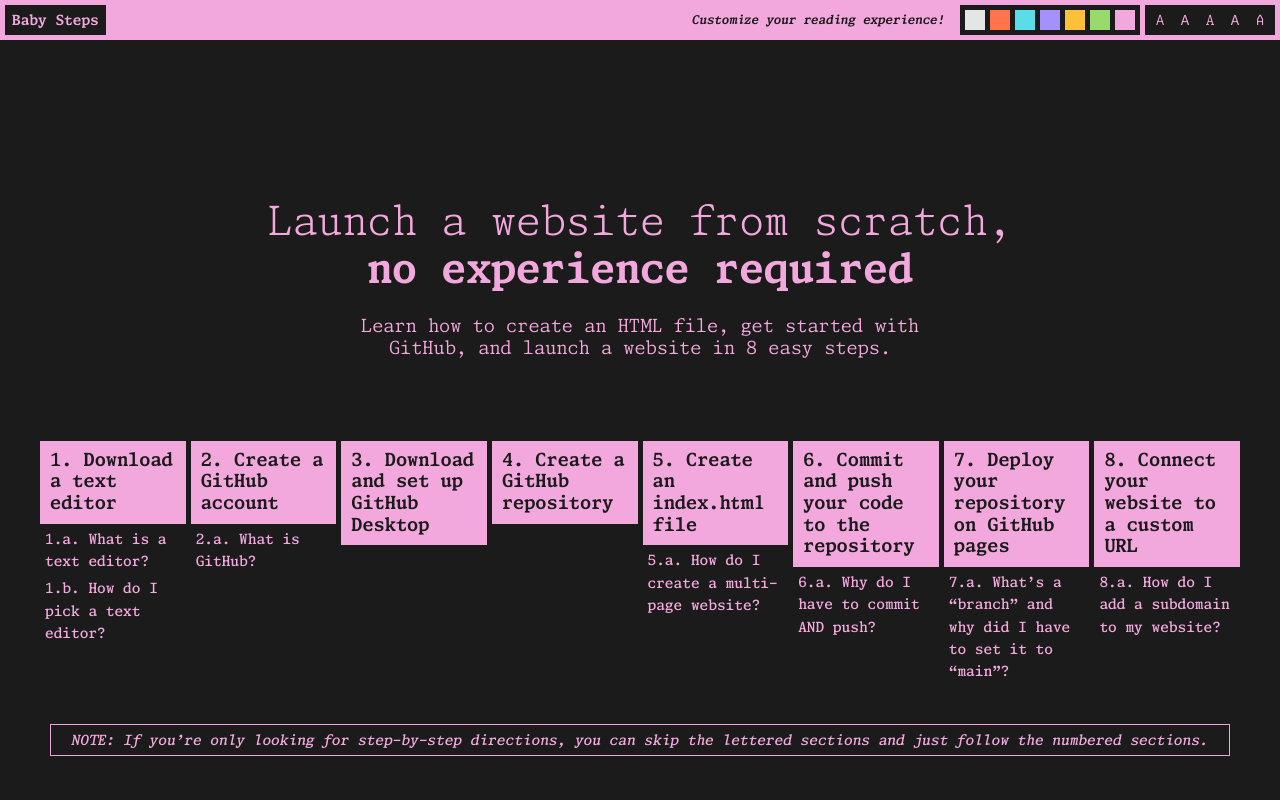
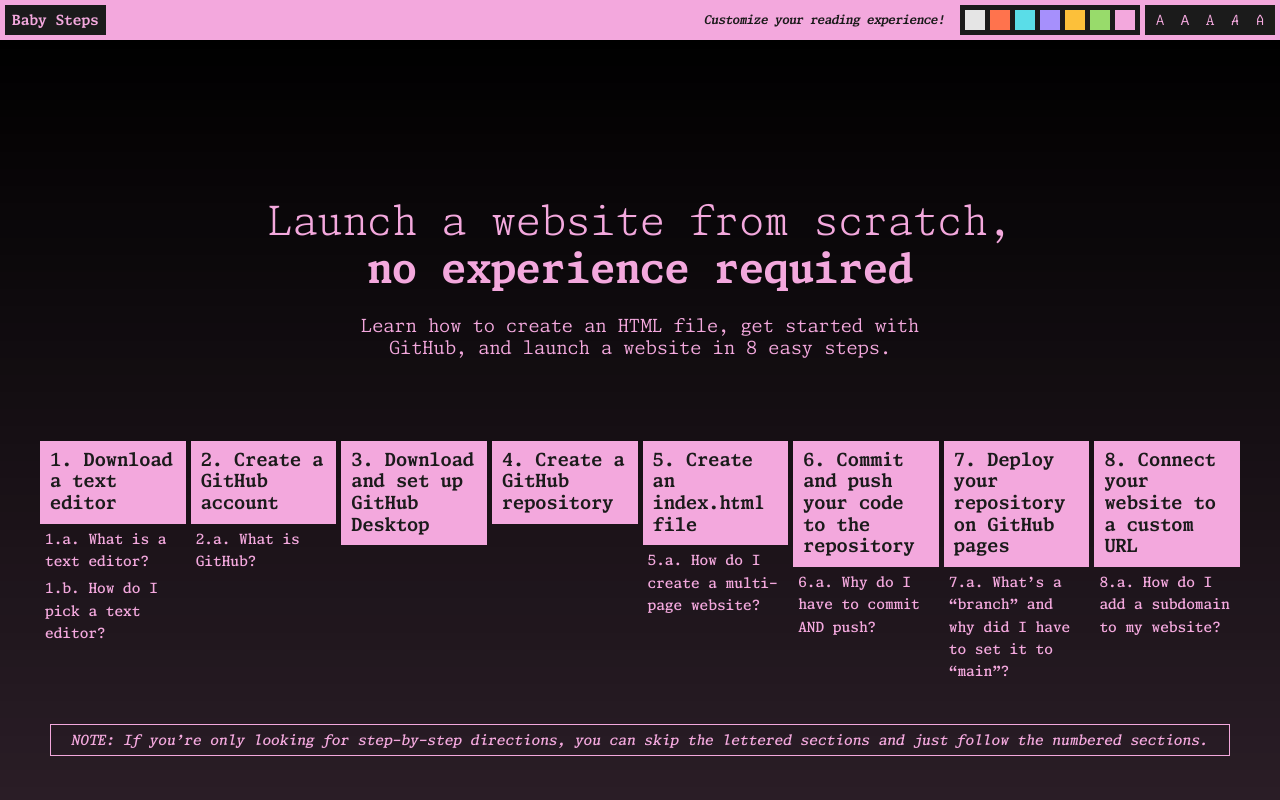
Before and after one commit to gabrieldrozdov/baby-steps, a plain HTML site: page index.html in a window 1280 px wide. Shown: the top 800 px of the page. Drawn offline with Linux system fonts and the light colour scheme; files whose address does not match are found by name; a web font is replaced by a local one.

Commit message:
fixed fonts, changed header styling

```diff
--- a/index.html
+++ b/index.html
@@ -104,7 +104,7 @@
 				</li>
 				<li><a href="#connect-your-website-to-a-custom-url">Connect your website to a custom URL</a>
 					<ol>
-						<li><a href="#how-do-I-add-a-subdomain-to-my-website">How do I add a subdomain to my website?</a></li>
+						<li><a href="#how-do-i-add-a-subdomain-to-my-website">How do I add a subdomain to my website?</a></li>
 					</ol>
 				</li>
 			</ol>
@@ -356,7 +356,7 @@
 				<div class="subsection-divider"></div>
 
 				<div class="subsection" id="how-do-i-add-a-subdomain-to-my-website">
-					<h4><a href="#how-do-I-add-a-subdomain-to-my-website">8.a. How do I add a subdomain to my website?</a></h4>
+					<h4><a href="#how-do-i-add-a-subdomain-to-my-website">8.a. How do I add a subdomain to my website?</a></h4>
 					<p>
 						asdf
 					</p>
--- a/style.css
+++ b/style.css
@@ -1,25 +1,36 @@
 @font-face {
 	font-family: 'Monaspace Neon';
-	src: url('assets/fonts/MonaspaceNeonVarVF[wght\,wdth\,slnt].ttf');
+	src: url('assets/fonts/MonaspaceNeonVarVF[wght\,wdth\,slnt].ttf') format('truetype'),
+		url('assets/fonts/MonaspaceNeonVarVF[wght\,wdth\,slnt].woff') format('woff'),
+		url('assets/fonts/MonaspaceNeonVarVF[wght\,wdth\,slnt].woff2') format('woff2');
 }
 @font-face {
 	font-family: 'Monaspace Argon';
-	src: url('assets/fonts/MonaspaceArgonVarVF[wght\,wdth\,slnt].ttf');
+	src: url('assets/fonts/MonaspaceArgonVarVF[wght\,wdth\,slnt].ttf'),
+		url('assets/fonts/MonaspaceArgonVarVF[wght\,wdth\,slnt].woff') format('woff'),
+		url('assets/fonts/MonaspaceArgonVarVF[wght\,wdth\,slnt].woff2') format('woff2');
 }
 @font-face {
 	font-family: 'Monaspace Xenon';
-	src: url('assets/fonts/MonaspaceXenonVarVF[wght\,wdth\,slnt].ttf');
+	src: url('assets/fonts/MonaspaceXenonVarVF[wght\,wdth\,slnt].ttf'),
+		url('assets/fonts/MonaspaceXenonVarVF[wght\,wdth\,slnt].woff') format('woff'),
+		url('assets/fonts/MonaspaceXenonVarVF[wght\,wdth\,slnt].woff2') format('woff2');
 }
 @font-face {
 	font-family: 'Monaspace Radon';
-	src: url('assets/fonts/MonaspaceRadonVarVF[wght\,wdth\,slnt].ttf');
+	src: url('assets/fonts/MonaspaceRadonVarVF[wght\,wdth\,slnt].ttf'),
+		url('assets/fonts/MonaspaceRadonVarVF[wght\,wdth\,slnt].woff') format('woff'),
+		url('assets/fonts/MonaspaceRadonVarVF[wght\,wdth\,slnt].woff2') format('woff2');
 }
 @font-face {
 	font-family: 'Monaspace Krypton';
-	src: url('assets/fonts/MonaspaceKryptonVarVF[wght\,wdth\,slnt].ttf');
+	src: url('assets/fonts/MonaspaceKryptonVarVF[wght\,wdth\,slnt].ttf'),
+		url('assets/fonts/MonaspaceKryptonVarVF[wght\,wdth\,slnt].woff') format('woff'),
+		url('assets/fonts/MonaspaceKryptonVarVF[wght\,wdth\,slnt].woff2') format('woff2');
 }
 html {
 	scroll-behavior: smooth;
+	text-rendering: optimizeLegibility;
 }
 :root {
 	--red: #FF734D;
@@ -40,6 +51,7 @@ html {
 	box-sizing: border-box;
 	scroll-behavior: smooth;
 	scroll-padding: 40px;
+	text-rendering: optimizeLegibility;
 }
 body {
 	background-color: var(--black3);
@@ -102,6 +114,7 @@ em {
 	font-size: 12px;
 	margin: 2px 10px 0 10px;
 	white-space: nowrap;
+	letter-spacing: -.03em;
 }
 .colors {
 	display: flex;
@@ -192,6 +205,9 @@ em {
 	justify-content: center;
 	flex-direction: column;
 	min-height: calc(100dvh - 40px);
+	background:
+		linear-gradient(rgba(0,0,0,1) 0%, rgba(0,0,0,.8) 100%),
+		linear-gradient(var(--primary) 0%, var(--primary) 100%);
 }
 .header-title {
 	font-size: 40px;
@@ -305,8 +321,8 @@ em {
 	align-items: start;
 	overflow-y: scroll;
 	background:
-		linear-gradient(rgba(0,0,0,.8) 0%, rgba(0,0,0,.8) 0%),
-		linear-gradient(var(--primary) 0%, var(--primary) 0%);
+		linear-gradient(rgba(0,0,0,.8) 0%, rgba(0,0,0,.8) 100%),
+		linear-gradient(var(--primary) 0%, var(--primary) 100%);
 }
 .menu h2 {
 	font-size: 24px;
@@ -374,6 +390,9 @@ em {
 main {
 	display: flex;
 	flex-direction: column;
+	background:
+		linear-gradient(rgba(0,0,0,.9) 0%, rgba(0,0,0,.9) 100%),
+		linear-gradient(var(--primary) 0%, var(--primary) 100%);
 }
 .section {
 	display: flex;
```
Also changed, not shown: assets/fonts/MonaspaceArgonVarVF[wght,wdth,slnt].woff (added), assets/fonts/MonaspaceArgonVarVF[wght,wdth,slnt].woff2 (added), assets/fonts/MonaspaceKryptonVarVF[wght,wdth,slnt].woff (added), assets/fonts/MonaspaceKryptonVarVF[wght,wdth,slnt].woff2 (added), assets/fonts/MonaspaceNeonVarVF[wght,wdth,slnt].woff (added), assets/fonts/MonaspaceNeonVarVF[wght,wdth,slnt].woff2 (added), assets/fonts/MonaspaceRadonVarVF[wght,wdth,slnt].woff (added), assets/fonts/MonaspaceRadonVarVF[wght,wdth,slnt].woff2 (added), assets/fonts/MonaspaceXenonVarVF[wght,wdth,slnt].woff (added), assets/fonts/MonaspaceXenonVarVF[wght,wdth,slnt].woff2 (added).
